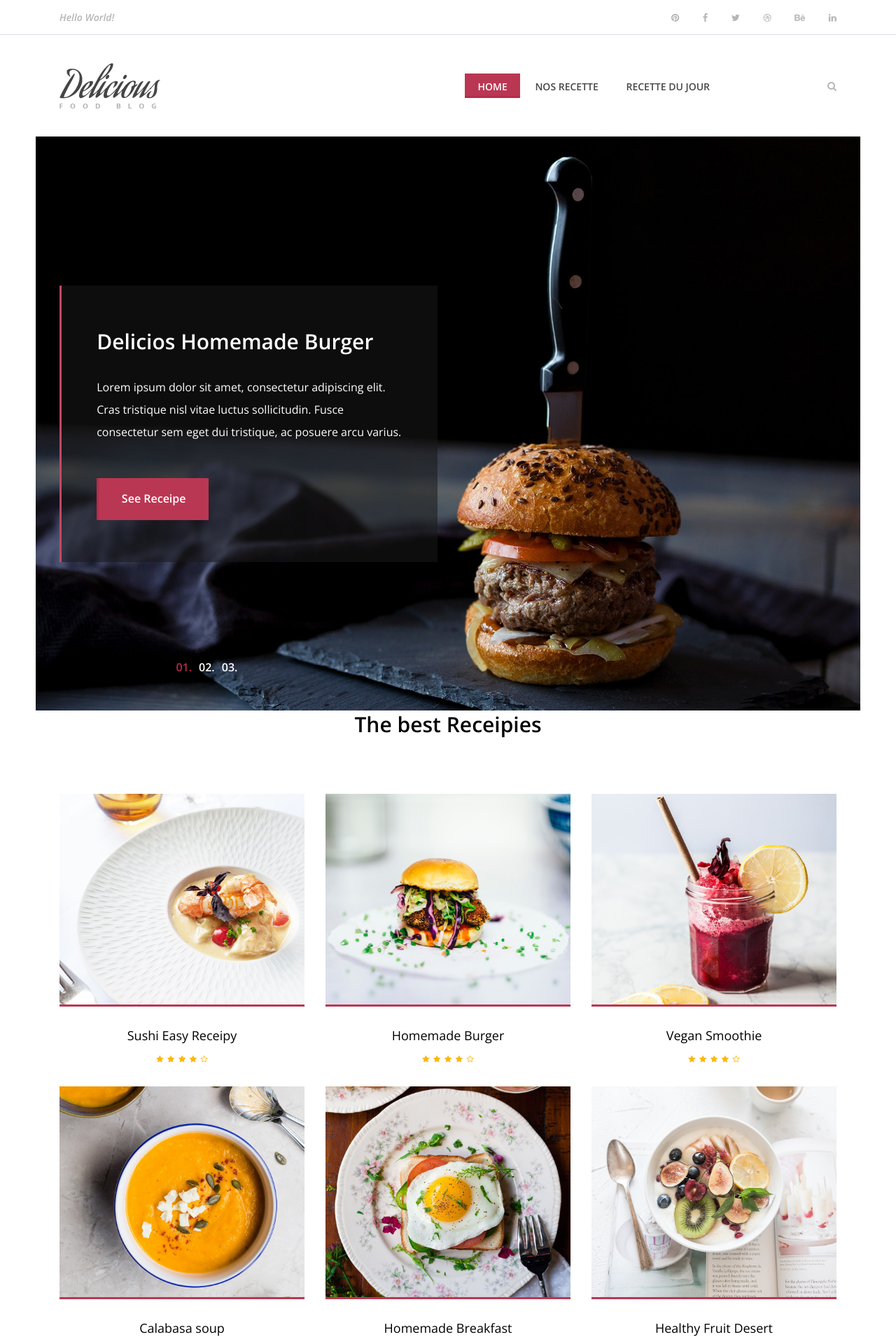
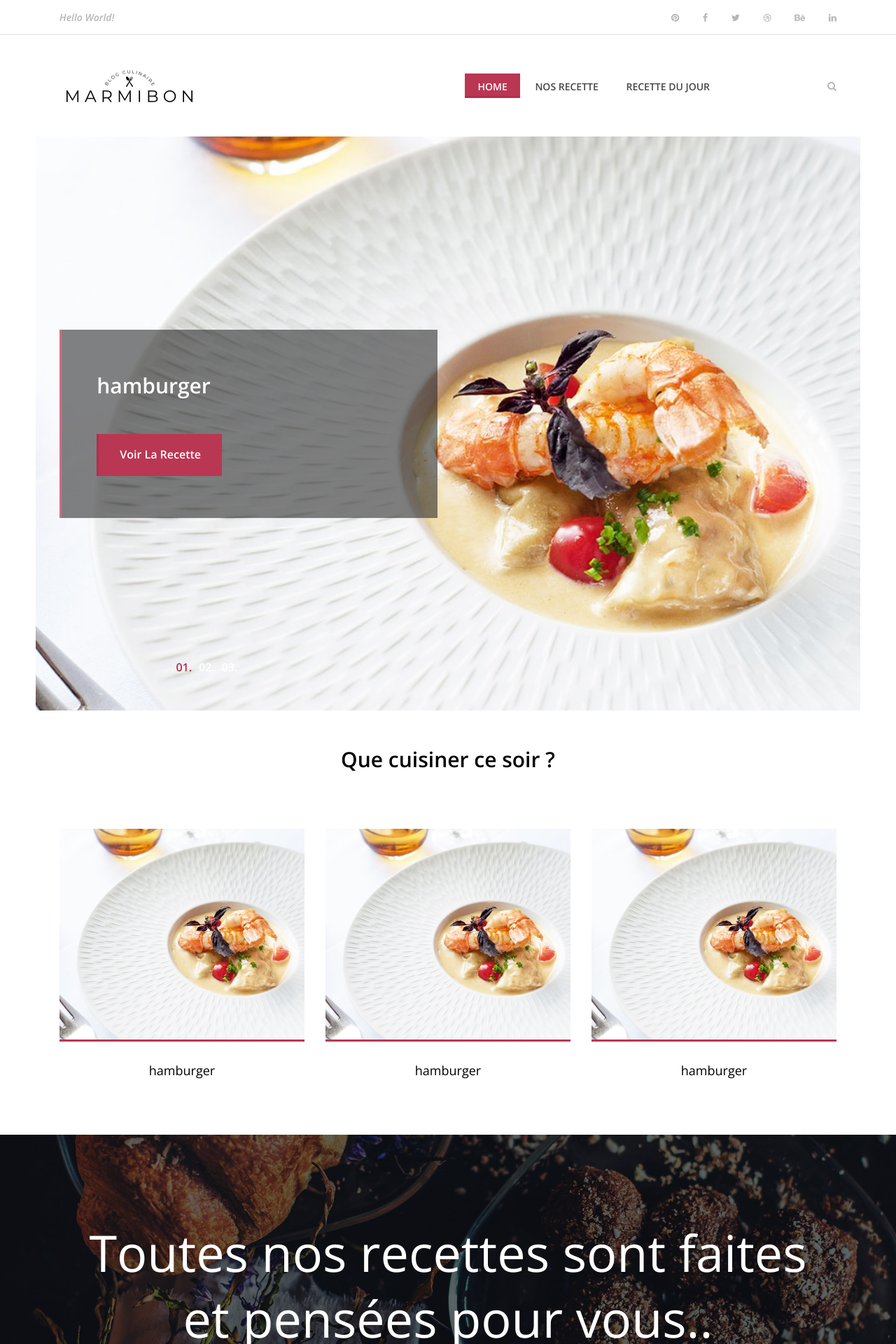
Before and after one commit to loicdauchy/marmibon, a PHP site: page / in a window 1280 px wide. Shown: the top 1920 px of the page at 70% size. Run offline with PHP 8.4, Linux system fonts and the light colour scheme; data comes from the database, SQL or seed files in the repository; data that the repository does not hold is empty; style sheets or scripts are compiled from the project's sources.

Commit message:
adding rand method on home page (carousel and second section)

```diff
--- a/controllers/controller.php
+++ b/controllers/controller.php
@@ -4,10 +4,19 @@
 
 /**
  * homeView
- * HOME PAGE CONTROLLER
+ * HOME PAGE AND SEND RAND RECIPES CONTROLLER
  * @return void
  */
 function homeView(){
+    $RandRecipe = new Recette();
+    $RandRecipe = $RandRecipe->daysRecipe();
+
+    $RandRecipe2 = new Recette();
+    $RandRecipe2 = $RandRecipe2->daysRecipe2();
+
+
+    $RandRecipe3 = new Recette();
+    $RandRecipe3 = $RandRecipe3->daysRecipe3();
     require('views/home.php');
 }
 
--- a/public/scss/_theme_color.scss
+++ b/public/scss/_theme_color.scss
@@ -23,7 +23,7 @@
 
 // Hover Color
 // $hover-color: #40ba37;
-$hover-color: #c24863;
+$hover-color: #ce6d82;
 
 // Footer Color
 $footer-color: #2d2d2d;
--- a/templates/template.php
+++ b/templates/template.php
@@ -150,10 +150,8 @@
                     <div class="footer-logo">
                         <a href="index.html"><img src="public/img/core-img/logo.png" alt=""></a>
                     </div>
-                    <!-- Copywrite -->
-                    <p><!-- Link back to Colorlib can't be removed. Template is licensed under CC BY 3.0. -->
-Copyright &copy;<script>document.write(new Date().getFullYear());</script> All rights reserved | This template is made with <i class="fa fa-heart-o" aria-hidden="true"></i> by <a href="https://colorlib.com" target="_blank">Colorlib</a>
-<!-- Link back to Colorlib can't be removed. Template is licensed under CC BY 3.0. --></p>
+
+                    <p>Copyright &copy;<script>document.write(new Date().getFullYear());</script> All rights reserved </p>
                 </div>
             </div>
         </div>
--- a/views/home.php
+++ b/views/home.php
@@ -6,14 +6,14 @@
  <section class="hero-area">
         <div class="hero-slides owl-carousel">
             <!-- Single Hero Slide -->
-            <div class="single-hero-slide bg-img" style="background-image: url(public/img/bg-img/bg1.jpg);">
+            <div class="single-hero-slide bg-img" style="background-image:url(<?=$RandRecipe['img_recette'] ?>)">
                 <div class="container h-100">
                     <div class="row h-100 align-items-center">
                         <div class="col-12 col-md-9 col-lg-7 col-xl-6">
                             <div class="hero-slides-content" data-animation="fadeInUp" data-delay="100ms">
-                                <h2 data-animation="fadeInUp" data-delay="300ms">Delicios Homemade Burger</h2>
-                                <p data-animation="fadeInUp" data-delay="700ms">Lorem ipsum dolor sit amet, consectetur adipiscing elit. Cras tristique nisl vitae luctus sollicitudin. Fusce consectetur sem eget dui tristique, ac posuere arcu varius.</p>
-                                <a href="#" class="btn delicious-btn" data-animation="fadeInUp" data-delay="1000ms">See Receipe</a>
+                                <h2 data-animation="fadeInUp" data-delay="300ms"><?=$RandRecipe['Name_recette'] ?></h2>
+                                <p data-animation="fadeInUp" data-delay="700ms"><?=$RandRecipe['description_recette'] ?></p>
+                                <a href="<?='?recipeID='.$RandRecipe['Id_recette'] ?>" class="btn delicious-btn" data-animation="fadeInUp" data-delay="1000ms">Voir la recette</a>
                             </div>
                         </div>
                     </div>
@@ -21,14 +21,14 @@
             </div>
 
             <!-- Single Hero Slide -->
-            <div class="single-hero-slide bg-img" style="background-image: url(public/img/bg-img/bg6.jpg);">
+            <div class="single-hero-slide bg-img" style="background-image:url(<?=$RandRecipe2['img_recette'] ?>)">
                 <div class="container h-100">
                     <div class="row h-100 align-items-center">
                         <div class="col-12 col-md-9 col-lg-7 col-xl-6">
                             <div class="hero-slides-content" data-animation="fadeInUp" data-delay="100ms">
-                                <h2 data-animation="fadeInUp" data-delay="300ms">Delicios Homemade Burger</h2>
-                                <p data-animation="fadeInUp" data-delay="700ms">Lorem ipsum dolor sit amet, consectetur adipiscing elit. Cras tristique nisl vitae luctus sollicitudin. Fusce consectetur sem eget dui tristique, ac posuere arcu varius.</p>
-                                <a href="#" class="btn delicious-btn" data-animation="fadeInUp" data-delay="1000ms">See Receipe</a>
+                                <h2 data-animation="fadeInUp" data-delay="300ms"><?=$RandRecipe2['Name_recette'] ?></h2>
+                                <p data-animation="fadeInUp" data-delay="700ms"><?=$RandRecipe2['description_recette'] ?></p>
+                                <a href="<?='?recipeID='.$RandRecipe2['Id_recette'] ?>" class="btn delicious-btn" data-animation="fadeInUp" data-delay="1000ms">Voir la recette</a>
                             </div>
                         </div>
                     </div>
@@ -36,14 +36,14 @@
             </div>
 
             <!-- Single Hero Slide -->
-            <div class="single-hero-slide bg-img" style="background-image: url(public/img/bg-img/bg7.jpg);">
+            <div class="single-hero-slide bg-img" style="background-image:url(<?=$RandRecipe3['img_recette'] ?>)">
                 <div class="container h-100">
                     <div class="row h-100 align-items-center">
                         <div class="col-12 col-md-9 col-lg-7 col-xl-6">
                             <div class="hero-slides-content" data-animation="fadeInUp" data-delay="100ms">
-                                <h2 data-animation="fadeInUp" data-delay="300ms">Delicios Homemade Burger</h2>
-                                <p data-animation="fadeInUp" data-delay="700ms">Lorem ipsum dolor sit amet, consectetur adipiscing elit. Cras tristique nisl vitae luctus sollicitudin. Fusce consectetur sem eget dui tristique, ac posuere arcu varius.</p>
-                                <a href="#" class="btn delicious-btn" data-animation="fadeInUp" data-delay="1000ms">See Receipe</a>
+                                <h2 data-animation="fadeInUp" data-delay="300ms"><?=$RandRecipe3['Name_recette'] ?></h2>
+                                <p data-animation="fadeInUp" data-delay="700ms"><?=$RandRecipe3['description_recette'] ?></p>
+                                <a href="<?='?recipeID='.$RandRecipe3['Id_recette'] ?>" class="btn delicious-btn" data-animation="fadeInUp" data-delay="1000ms">Voir la recette</a>
                             </div>
                         </div>
                     </div>
@@ -52,138 +52,57 @@
         </div>
     </section>
     <!-- ##### Hero Area End ##### -->
-
-
-    <!-- ##### Best Receipe Area Start ##### -->
-    <section class="best-receipe-area">
+    <section class="best-receipe-area" style="margin-top:50px;">
         <div class="container">
             <div class="row">
                 <div class="col-12">
                     <div class="section-heading">
-                        <h3>The best Receipies</h3>
+                        <h3>Que cuisiner ce soir ?</h3>
                     </div>
                 </div>
             </div>
 
             <div class="row">
                 <!-- Single Best Receipe Area -->
+
+
                 <div class="col-12 col-sm-6 col-lg-4">
                     <div class="single-best-receipe-area mb-30">
-                        <img src="public/img/bg-img/r1.jpg" alt="">
+                        <img src="<?=$RandRecipe['img_recette'] ?>" alt="">
                         <div class="receipe-content">
-                            <a href="receipe-post.html">
-                                <h5>Sushi Easy Receipy</h5>
+                            <a href="<?='?recipeID='.$RandRecipe['Id_recette'] ?>">
+                                <h5><?=$RandRecipe['Name_recette'] ?></h5>
                             </a>
-                            <div class="ratings">
-                                <i class="fa fa-star" aria-hidden="true"></i>
-                                <i class="fa fa-star" aria-hidden="true"></i>
-                                <i class="fa fa-star" aria-hidden="true"></i>
-                                <i class="fa fa-star" aria-hidden="true"></i>
-                                <i class="fa fa-star-o" aria-hidden="true"></i>
-                            </div>
                         </div>
                     </div>
                 </div>
 
-                <!-- Single Best Receipe Area -->
                 <div class="col-12 col-sm-6 col-lg-4">
                     <div class="single-best-receipe-area mb-30">
-                        <img src="public/img/bg-img/r2.jpg" alt="">
+                        <img src="<?=$RandRecipe2['img_recette'] ?>" alt="">
                         <div class="receipe-content">
-                            <a href="receipe-post.html">
-                                <h5>Homemade Burger</h5>
+                            <a href="<?='?recipeID='.$RandRecipe2['Id_recette'] ?>">
+                                <h5><?=$RandRecipe2['Name_recette'] ?></h5>
                             </a>
-                            <div class="ratings">
-                                <i class="fa fa-star" aria-hidden="true"></i>
-                                <i class="fa fa-star" aria-hidden="true"></i>
-                                <i class="fa fa-star" aria-hidden="true"></i>
-                                <i class="fa fa-star" aria-hidden="true"></i>
-                                <i class="fa fa-star-o" aria-hidden="true"></i>
-                            </div>
                         </div>
                     </div>
                 </div>
 
-                <!-- Single Best Receipe Area -->
                 <div class="col-12 col-sm-6 col-lg-4">
                     <div class="single-best-receipe-area mb-30">
-                        <img src="public/img/bg-img/r3.jpg" alt="">
+                        <img src="<?=$RandRecipe3['img_recette'] ?>" alt="">
                         <div class="receipe-content">
-                            <a href="receipe-post.html">
-                                <h5>Vegan Smoothie</h5>
+                            <a href="<?='?recipeID='.$RandRecipe3['Id_recette'] ?>">
+                                <h5><?=$RandRecipe3['Name_recette'] ?></h5>
                             </a>
-                            <div class="ratings">
-                                <i class="fa fa-star" aria-hidden="true"></i>
-                                <i class="fa fa-star" aria-hidden="true"></i>
-                                <i class="fa fa-star" aria-hidden="true"></i>
-                                <i class="fa fa-star" aria-hidden="true"></i>
-                                <i class="fa fa-star-o" aria-hidden="true"></i>
-                            </div>
                         </div>
                     </div>
                 </div>
 
-                <!-- Single Best Receipe Area -->
-                <div class="col-12 col-sm-6 col-lg-4">
-                    <div class="single-best-receipe-area mb-30">
-                        <img src="public/img/bg-img/r4.jpg" alt="">
-                        <div class="receipe-content">
-                            <a href="receipe-post.html">
-                                <h5>Calabasa soup</h5>
-                            </a>
-                            <div class="ratings">
-                                <i class="fa fa-star" aria-hidden="true"></i>
-                                <i class="fa fa-star" aria-hidden="true"></i>
-                                <i class="fa fa-star" aria-hidden="true"></i>
-                                <i class="fa fa-star" aria-hidden="true"></i>
-                                <i class="fa fa-star-o" aria-hidden="true"></i>
-                            </div>
-                        </div>
-                    </div>
-                </div>
 
-                <!-- Single Best Receipe Area -->
-                <div class="col-12 col-sm-6 col-lg-4">
-                    <div class="single-best-receipe-area mb-30">
-                        <img src="public/img/bg-img/r5.jpg" alt="">
-                        <div class="receipe-content">
-                            <a href="receipe-post.html">
-                                <h5>Homemade Breakfast</h5>
-                            </a>
-                            <div class="ratings">
-                                <i class="fa fa-star" aria-hidden="true"></i>
-                                <i class="fa fa-star" aria-hidden="true"></i>
-                                <i class="fa fa-star" aria-hidden="true"></i>
-                                <i class="fa fa-star" aria-hidden="true"></i>
-                                <i class="fa fa-star-o" aria-hidden="true"></i>
-                            </div>
-                        </div>
-                    </div>
-                </div>
-
-                <!-- Single Best Receipe Area -->
-                <div class="col-12 col-sm-6 col-lg-4">
-                    <div class="single-best-receipe-area mb-30">
-                        <img src="public/img/bg-img/r6.jpg" alt="">
-                        <div class="receipe-content">
-                            <a href="receipe-post.html">
-                                <h5>Healthy Fruit Desert</h5>
-                            </a>
-                            <div class="ratings">
-                                <i class="fa fa-star" aria-hidden="true"></i>
-                                <i class="fa fa-star" aria-hidden="true"></i>
-                                <i class="fa fa-star" aria-hidden="true"></i>
-                                <i class="fa fa-star" aria-hidden="true"></i>
-                                <i class="fa fa-star-o" aria-hidden="true"></i>
-                            </div>
-                        </div>
-                    </div>
-                </div>
             </div>
         </div>
-    </section>
-    <!-- ##### Best Receipe Area End ##### -->
-
+</section>
     <!-- ##### CTA Area Start ##### -->
     <section class="cta-area bg-img bg-overlay" style="background-image: url(public/img/bg-img/bg4.jpg);">
         <div class="container h-100">
@@ -191,9 +110,9 @@
                 <div class="col-12">
                     <!-- Cta Content -->
                     <div class="cta-content text-center">
-                        <h2>Gluten Free Receipies</h2>
-                        <p>Fusce nec ante vitae lacus aliquet vulputate. Donec scelerisque accumsan molestie. Vestibulum ante ipsum primis in faucibus orci luctus et ultrices posuere cubilia Curae; Cras sed accumsan neque. Ut vulputate, lectus vel aliquam congue, risus leo elementum nibh</p>
-                        <a href="#" class="btn delicious-btn">Discover all the receipies</a>
+                        <h2>Toutes nos recettes sont faites et pensées pour vous..</h2>
+                        <p>Avec un large choix de recettes, nous vous ferons découvrir dans ce blog des repas original, peu coûteuse et plutôt simple à préparer, pour votre plus grand bonheur et celui de votre porte-monnaie.</p>
+                        <a href="<?='?recipes'?>" class="btn delicious-btn">Découvrir toutes nos recettes</a>
                     </div>
                 </div>
             </div>
--- a/views/recipe.php
+++ b/views/recipe.php
@@ -69,8 +69,8 @@
                             <h4>Ingrédients:</h4>
 
                             <form action="" method="POST" class="d-flex flex-column w-75">
-                            <input style="border:1px solid #40ba37; color:#40ba37;height:40px;font-size:1.5rem" type="number" name="srv" value="<?=$service['srv']?>">
-                            <button class="btn btn-success" type="submit" value="ajouter" name="action">Changer</button>
+                            <input style="border:1px solid #ba3753; color:#ba3753;height:40px;font-size:1.5rem" type="number" name="srv" value="<?=$service['srv']?>">
+                            <button class="btn btn-success" style="background:#ba3753 !important; border:none;" type="submit" value="ajouter" name="action">Changer</button>
 
                             <div style="display:flex;">
                             <!-- Custom Checkbox -->
@@ -92,7 +92,7 @@
                             </form>
 
 
-                            <h4 class="tqty" style="display:flex; flex-direction:column; width:50px; color:#40ba37;">
+                            <h4 class="tqty" style="display:flex; flex-direction:column; width:50px; color:#ba3753;">
                             <?php
                                 foreach($tquantity as $tqty){
                             ?>
--- a/views/recipes.php
+++ b/views/recipes.php
@@ -17,7 +17,7 @@
 
         <div class="receipe-post-search mb-80">
             <div class="container">
-                <h4>Recherche par <span style="color: #1c8314;">Recette</span> :</h4>
+                <h4>Recherche par <span style="color: #ba3753;">Recette</span> :</h4>
                 <form action="<?='?selectrecipe'?>" method="post">
                     <div class="row">
                         <div class="col-12 col-lg-3">
@@ -40,7 +40,7 @@
 
         <div class="receipe-post-search mb-80">
             <div class="container">
-                <h4>Recherche par <span style="color: #1c8314;">Ingrédients</span> :</h4>
+                <h4>Recherche par <span style="color: #ba3753;">Ingrédients</span> :</h4>
                 <form action="<?='?selectrecipes'?>" method="post">
                     <div class="row">
                         <div class="col-12 col-lg-3">
--- a/views/selectrecipe.php
+++ b/views/selectrecipe.php
@@ -11,7 +11,7 @@
         </div>
         <div class="receipe-post-search mb-80">
             <div class="container">
-                <h4>Recherche par <span style="color: #1c8314;">Recette</span> :</h4>
+                <h4>Recherche par <span style="color: #ba3753;">Recette</span> :</h4>
                 <form action="<?='?selectrecipe'?>" method="post">
                     <div class="row">
                         <div class="col-12 col-lg-3">
@@ -34,7 +34,7 @@
 
         <div class="receipe-post-search mb-80">
             <div class="container">
-                <h4>Recherche par <span style="color: #1c8314;">Ingrédients</span> :</h4>
+                <h4>Recherche par <span style="color: #ba3753;">Ingrédients</span> :</h4>
                 <form action="<?='?selectrecipe'?>" method="post">
                     <div class="row">
                         <div class="col-12 col-lg-3">
```
Also changed, not shown: public/img/core-img/favicon.ico, public/img/core-img/grzeghrg.png (added), public/img/core-img/gyifygug.png (added), public/img/core-img/logo.png, public/img/core-img/regerbhe.ico (added), public/img/core-img/salad.png.
